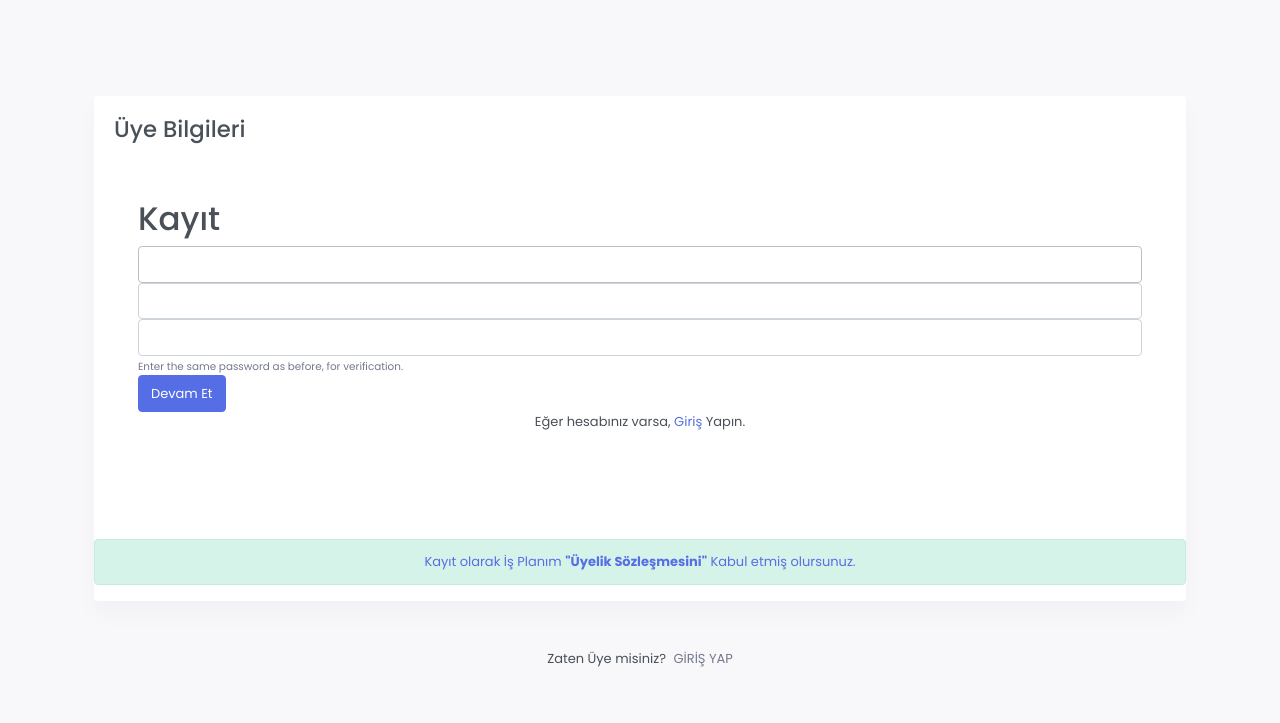
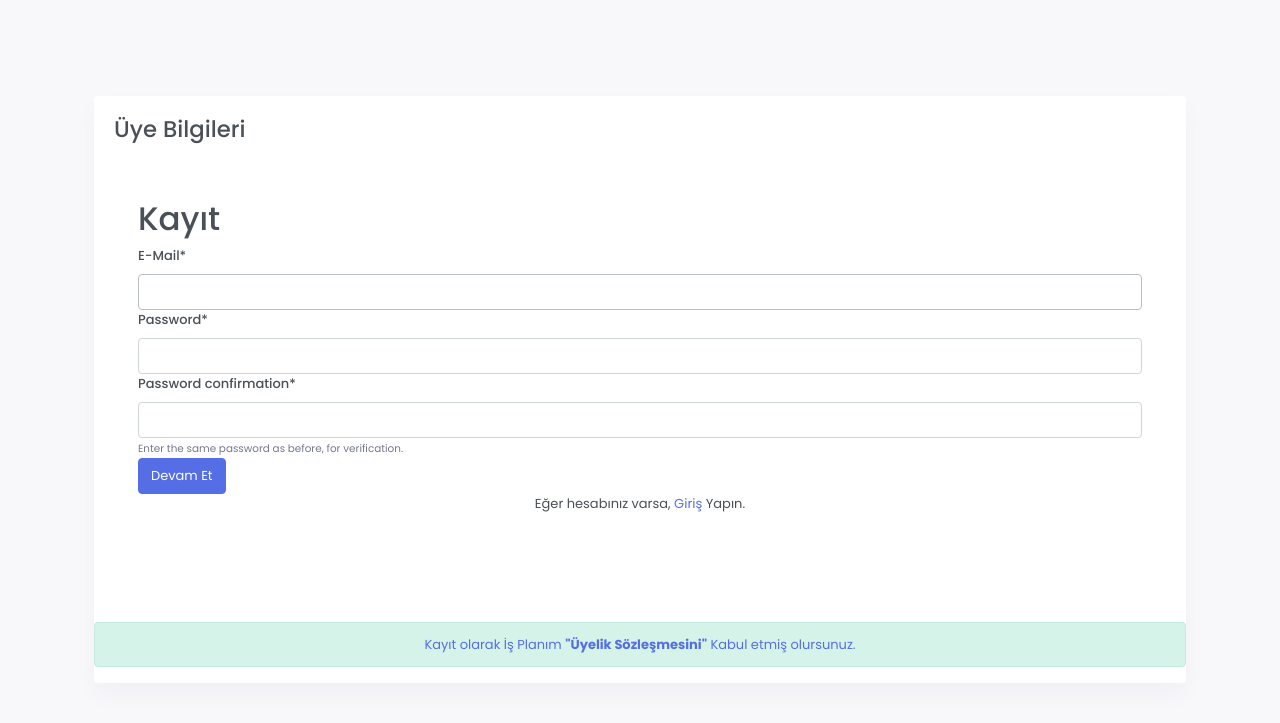
Before and after one commit to ef777/isplan, a Django app: page /kayitol/ in a window 1280 px wide. Shown: the top 723 px of the page. Run offline with Django 4.2, Linux system fonts and the light colour scheme; some libraries are stand-ins or nearby versions.

Commit message:
destek26

```diff
--- a/is/templates/pages/kayitol.html
+++ b/is/templates/pages/kayitol.html
@@ -21,9 +21,7 @@
 <link href="{% static 'assets/css/app.min.css'%}" id="app-style" rel="stylesheet" type="text/css" />
 </head>
 <style>
-	.requiredField{
-	display: none;
-  }
+
   </style>
 <body>
 <div class="account-pages my-5 pt-sm-5">
```
